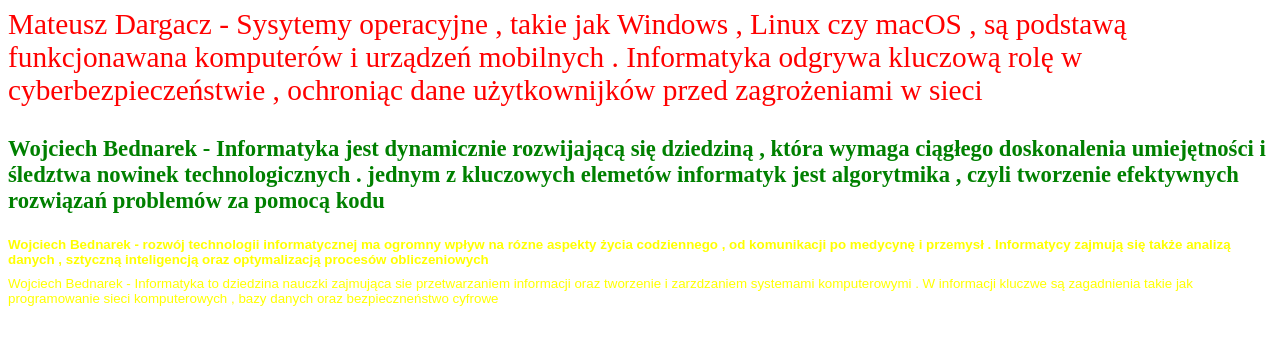
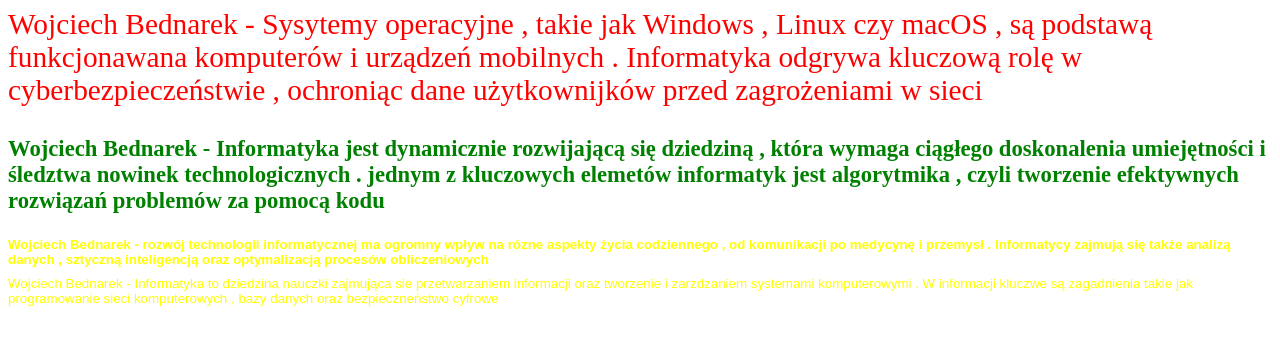
Before and after one commit to Wojciechyaho510/2G1-css-praca, a plain HTML site: page pliki/zadania/zadanie22/zadanie22_Bednarek_Wojciech.html in a window 1280 px wide. Drawn offline with Linux system fonts and the light colour scheme.

Commit message:
Update zadanie22_Bednarek_Wojciech.html

```diff
--- a/pliki/zadania/zadanie22/zadanie22_Bednarek_Wojciech.html
+++ b/pliki/zadania/zadanie22/zadanie22_Bednarek_Wojciech.html
@@ -3,7 +3,7 @@
     <Link href="zadanie22_Bednarek_Wojciech.css" rel="stylesheet">
     </head>
     <body>
-        <p>Mateusz Dargacz - Sysytemy operacyjne , takie jak Windows , Linux czy macOS , są podstawą funkcjonawana komputerów i urządzeń mobilnych . Informatyka odgrywa kluczową rolę w cyberbezpieczeństwie  , ochroniąc dane użytkownijków przed zagrożeniami w sieci</p>
+        <p>Wojciech Bednarek - Sysytemy operacyjne , takie jak Windows , Linux czy macOS , są podstawą funkcjonawana komputerów i urządzeń mobilnych . Informatyka odgrywa kluczową rolę w cyberbezpieczeństwie  , ochroniąc dane użytkownijków przed zagrożeniami w sieci</p>
         <p id="gruby_Bednarek"> Wojciech Bednarek - Informatyka jest dynamicznie rozwijającą się dziedziną , która wymaga ciągłego doskonalenia umiejętności i śledztwa nowinek technologicznych . jednym z kluczowych elemetów informatyk jest algorytmika , czyli tworzenie efektywnych rozwiązań problemów za pomocą kodu</p>
         <h1 id="dlawszystkich_Bednarek">Wojciech Bednarek - rozwój technologii informatycznej ma ogromny wpływ na rózne aspekty życia codziennego , od komunikacji po medycynę i przemysł . Informatycy zajmują się także  analizą danych , sztyczną inteligencją oraz optymalizacją procesów obliczeniowych</h1>
         <div id="dlawszystkich_Bednarek">Wojciech Bednarek - Informatyka to dziedzina nauczki zajmująca sie przetwarzaniem informacji oraz tworzenie i zarzdzaniem systemami komputerowymi . W informacji kluczwe są zagadnienia takie jak programowanie  sieci komputerowych , bazy danych oraz bezpieczneństwo cyfrowe</div>
```
